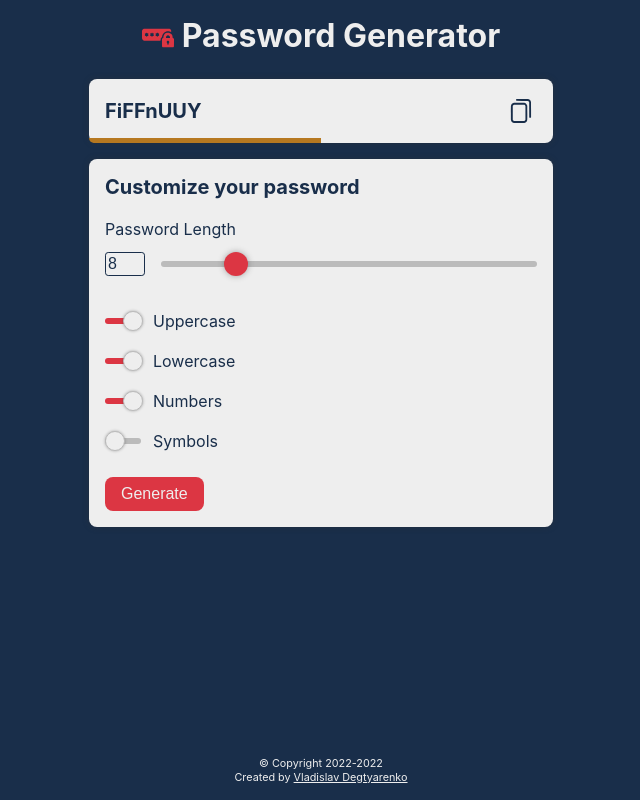
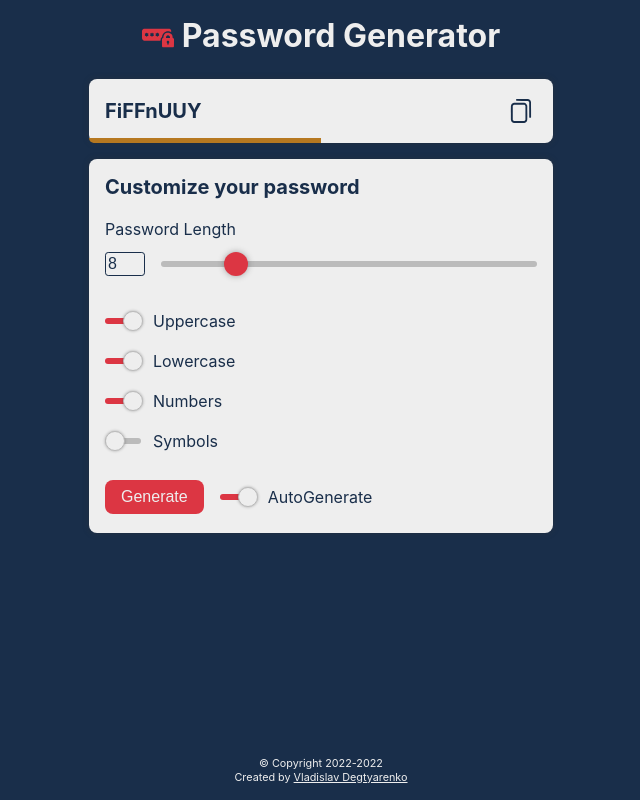
Before and after one commit to VladislavDegtyarenko/preact-password-generator, a Preact app: page / in a window 1280 px wide. Shown: the whole page, without its empty margins (319-959 px from the left). Built offline with nearby package versions, Linux system fonts and the light colour scheme.

Commit message:
auto-generate option

```diff
--- a/src/App.jsx
+++ b/src/App.jsx
@@ -19,12 +19,15 @@ function App() {
       numbers: true,
       symbols: false,
       length: 8,
+      autoGenerate: true,
    });
 
    const [password, setPassword] = useState("");
 
    useEffect(() => {
-      generatePassword();
+      if (settings.autoGenerate) {
+         generatePassword();
+      }
    }, [settings]);
 
    const generatePassword = () => {
--- a/src/components/Settings.css
+++ b/src/components/Settings.css
@@ -10,7 +10,6 @@
 .generate {
    font-size: 1em;
    padding: 0.5em 1em;
-   margin-top: 1em;
    border: none;
    border-radius: var(--border-radius);
    background-color: var(--accent-color);
@@ -26,3 +25,10 @@
 .generate:active {
    background-color: var(--accent-color-pressed);
 }
+
+.generate-wrapper {
+   margin-top: 1em;
+   display: flex;
+   gap: 1rem;
+   align-items: center;
+}
--- a/src/components/Settings.jsx
+++ b/src/components/Settings.jsx
@@ -12,16 +12,43 @@ function Settings(props) {
          <Box>
             <h3>Customize your password</h3>
 
-            <Length value={settings.length} handleChange={(e) => changeSettings(e)} />
+            <Length
+               value={settings.length}
+               handleChange={(e) => changeSettings(e)}
+            />
 
-            <Checkbox name="uppercase" checked={settings.uppercase} handleChange={changeSettings} />
-            <Checkbox name="lowercase" checked={settings.lowercase} handleChange={changeSettings} />
-            <Checkbox name="numbers" checked={settings.numbers} handleChange={changeSettings} />
-            <Checkbox name="symbols" checked={settings.symbols} handleChange={changeSettings} />
+            <Checkbox
+               name="uppercase"
+               checked={settings.uppercase}
+               handleChange={changeSettings}
+            />
+            <Checkbox
+               name="lowercase"
+               checked={settings.lowercase}
+               handleChange={changeSettings}
+            />
+            <Checkbox
+               name="numbers"
+               checked={settings.numbers}
+               handleChange={changeSettings}
+            />
+            <Checkbox
+               name="symbols"
+               checked={settings.symbols}
+               handleChange={changeSettings}
+            />
 
-            <button className="generate" onClick={generatePassword}>
-               Generate
-            </button>
+            <div className="generate-wrapper">
+               <button className="generate" onClick={generatePassword}>
+                  Generate
+               </button>
+
+               <Checkbox
+                  name="autoGenerate"
+                  checked={settings.autoGenerate}
+                  handleChange={changeSettings}
+               />
+            </div>
          </Box>
       </div>
    );
```
